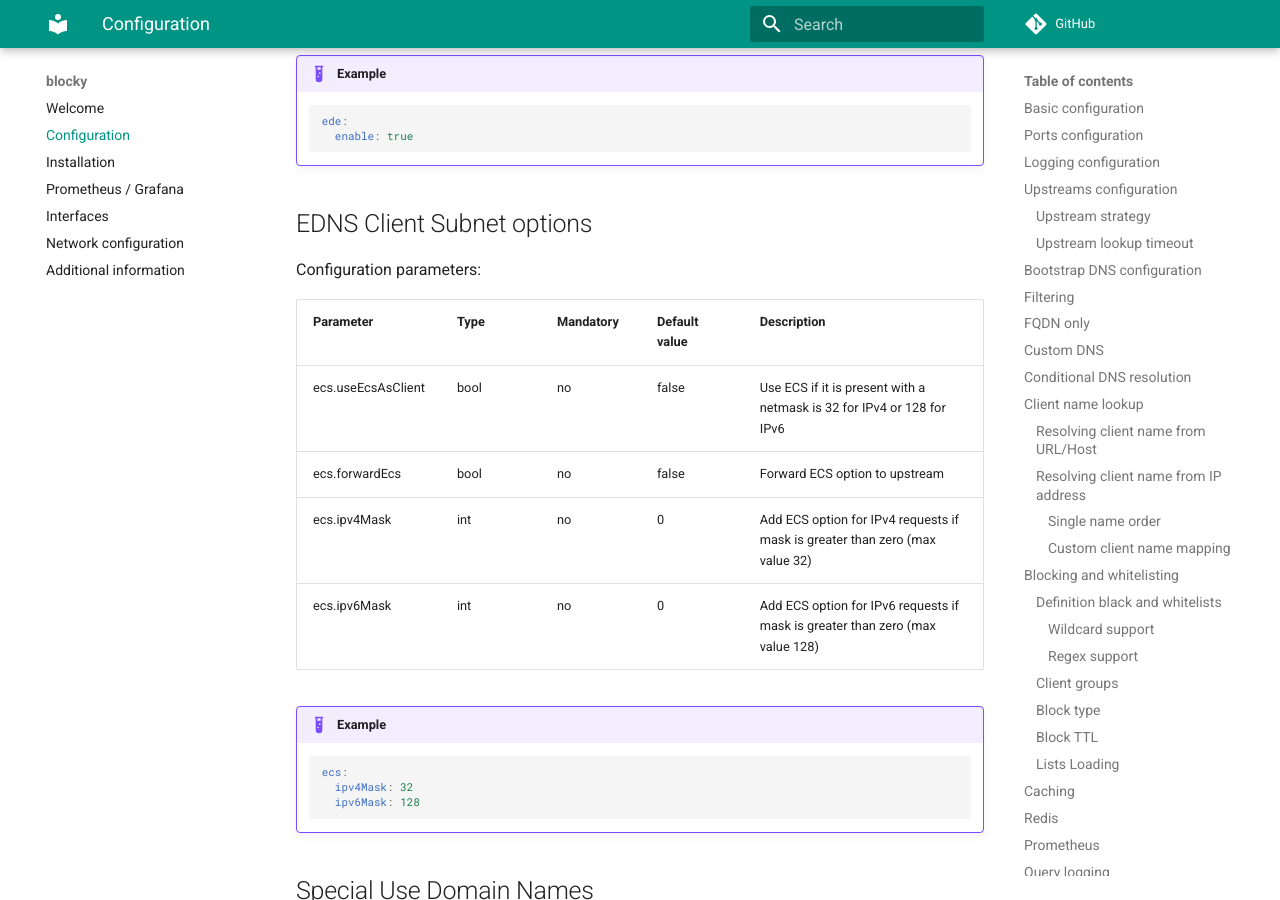
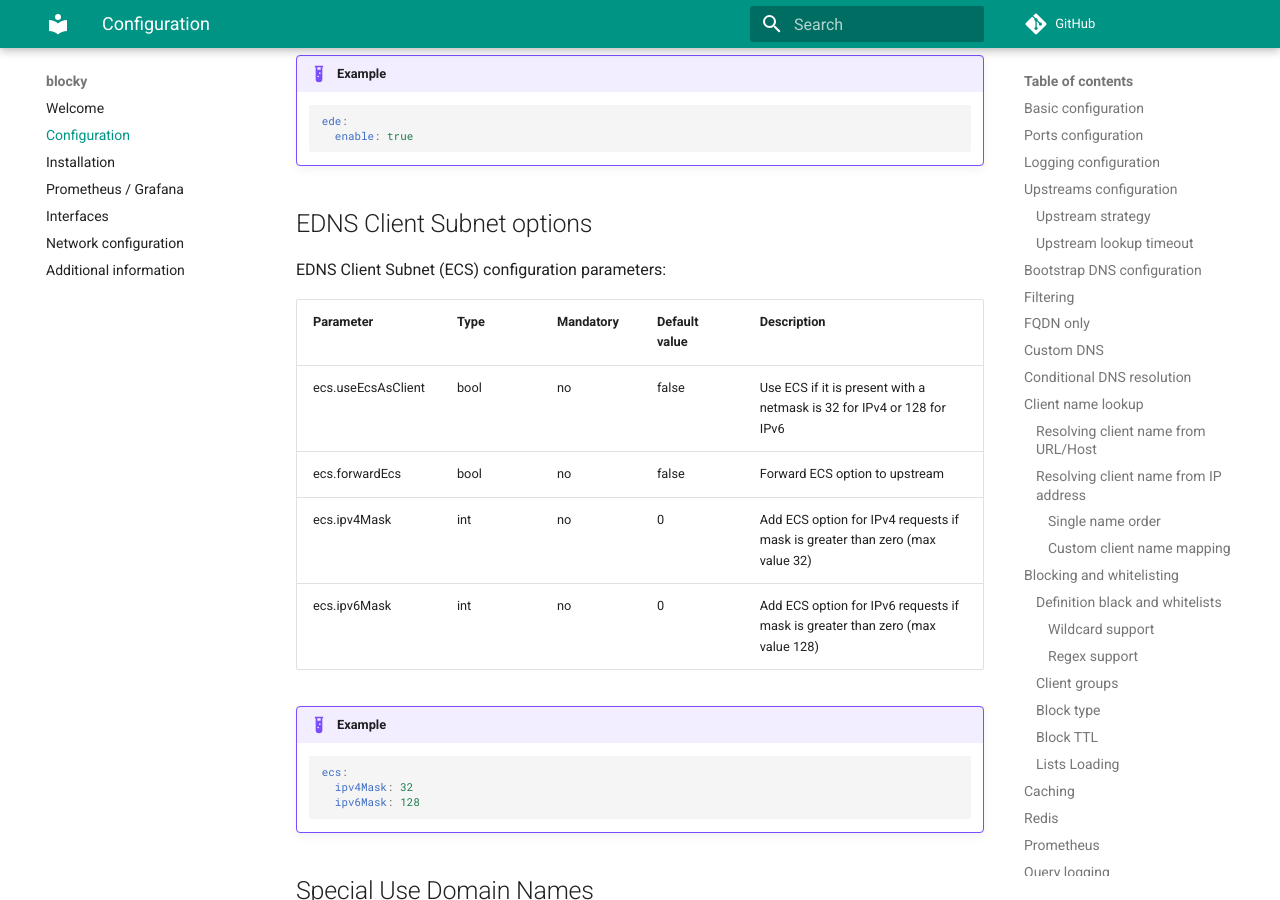
Before and after one commit to 0xERR0R/blocky, an MkDocs documentation site: the page built from docs/configuration.md, in a window 1280 px wide and 900 px high, scrolled down 20821 px. Built offline with MkDocs 1.6.1 and Material for MkDocs 9.7.7, drawn with Linux system fonts in a browser that asks for light colours; comment, search, counter and statistics services are not loaded; the version menu is left out.

Commit message:
Update docs/configuration.md
Co-authored-by: ThinkChaos <ThinkChaos@users.noreply.github.com>

```diff
--- a/docs/configuration.md
+++ b/docs/configuration.md
@@ -716,7 +716,7 @@ Configuration parameters:
 
 ## EDNS Client Subnet options
 
-Configuration parameters:
+EDNS Client Subnet (ECS) configuration parameters:
 
 | Parameter          | Type | Mandatory | Default value | Description                                                                   |
 |--------------------|------|-----------|---------------|-------------------------------------------------------------------------------|
```
